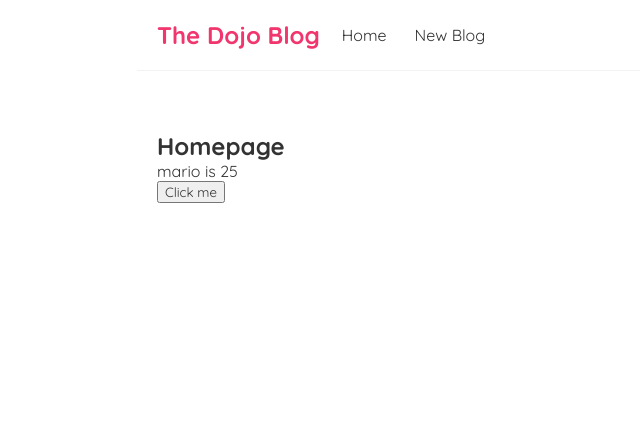
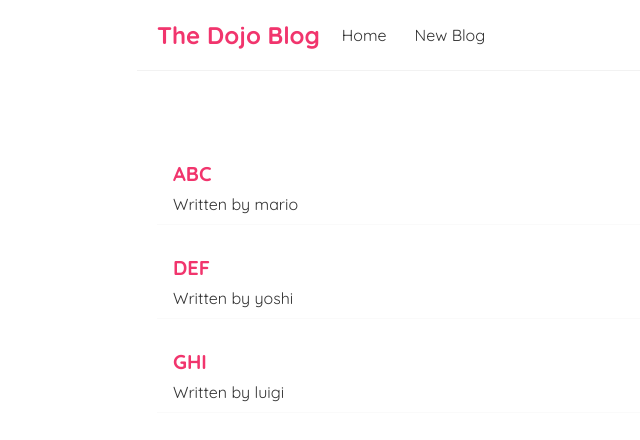
Before and after one commit to d-cryptic/dojo-blog-react, a React (Create React App) app: page / in a window 1280 px wide. Shown: the top 440 px of the page, without its empty margins (183-823 px from the left). Built offline with nearby package versions, Linux system fonts and the light colour scheme.

Commit message:
Rendering list

```diff
--- a/src/Home.js
+++ b/src/Home.js
@@ -1,22 +1,20 @@
 import React, { useState } from "react";
 
 const Home = () => {
-  const [name, setName] = useState("mario");
-
-  const [age, setAge] = useState(25);
-
-  const handleClick = () => {
-    setName("luigi");
-    setAge(30);
-  };
+  const [blogs, setBlogs] = useState([
+    { title: "ABC", body: "lorem ipsum", author: "mario", id: 1 },
+    { title: "DEF", body: "lorem ipsum", author: "yoshi", id: 2 },
+    { title: "GHI", body: "lorem ipsum", author: "luigi", id: 3 },
+  ]);
 
   return (
     <div className="home">
-      <h2>Homepage</h2>
-      <p>
-        {name} is {age}
-      </p>
-      <button onClick={handleClick}>Click me</button>
+      {blogs.map((blog) => (
+        <div className="blog-preview" key={blog.id}>
+          <h2>{blog.title}</h2>
+          <p>Written by {blog.author}</p>
+        </div>
+      ))}
     </div>
   );
 };
--- a/src/index.css
+++ b/src/index.css
@@ -38,3 +38,20 @@
   margin: 40px auto;
   padding: 20px;
 }
+
+/* blog previews / list */
+.blog-preview {
+  padding: 10px 16px;
+  margin: 20px 0;
+  border-bottom: 1px solid #fafafa;
+}
+
+.blog-preview:hover {
+  box-shadow: 1px 3px 5px rgba(0, 0, 0, 0.1);
+}
+
+.blog-preview h2 {
+  font-size: 20px;
+  color: #f1356d;
+  margin-bottom: 8px;
+}
```
